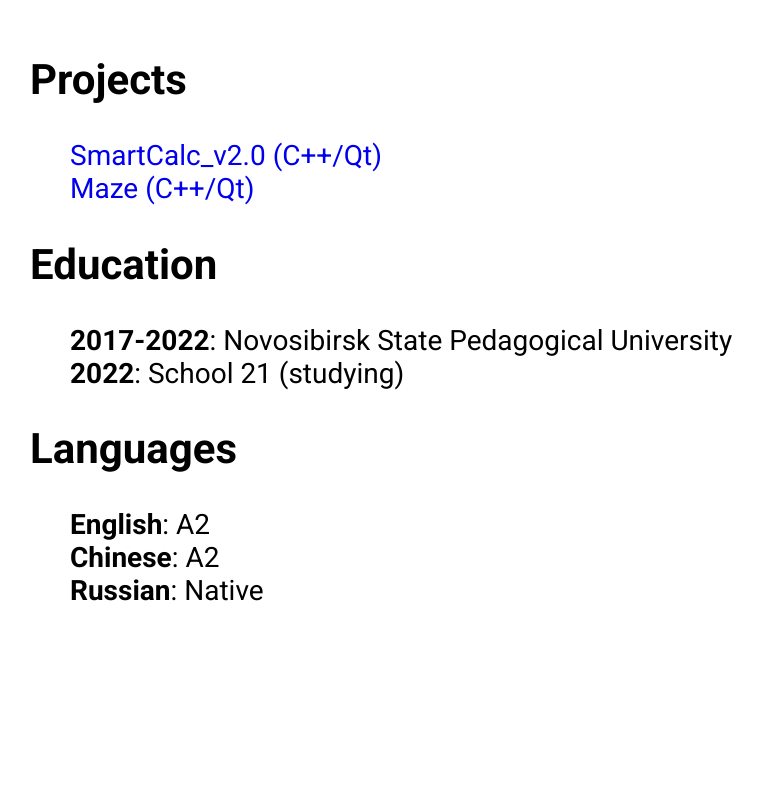
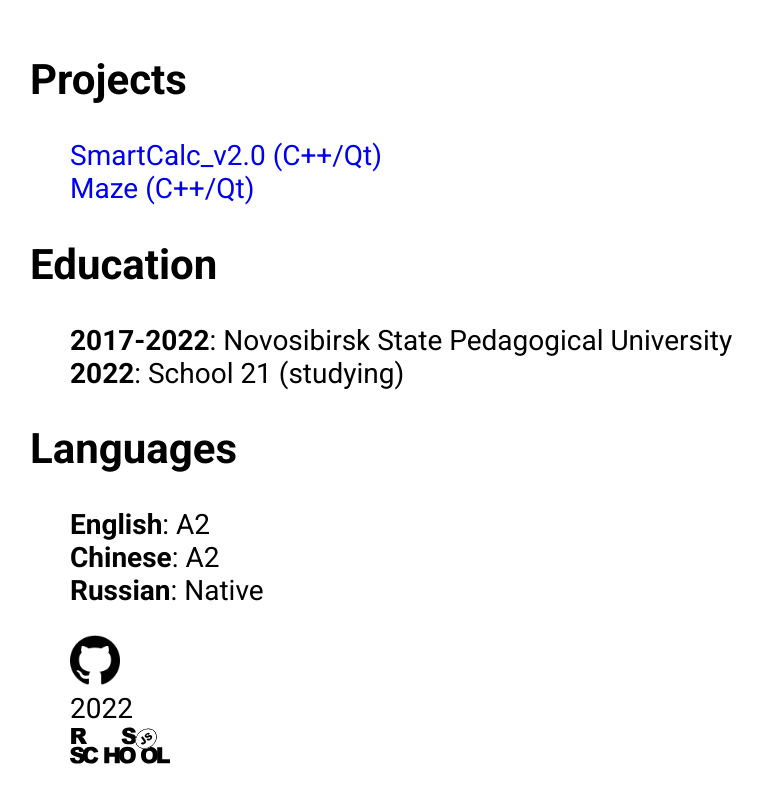
Before and after one commit to roshik14/rsschool-cv, a plain HTML site: page index.html in a window 1280 px wide. Shown: the part 1500-2300 px from the top of the page, without its empty margins (10-773 px from the left). Before the commit the page ends 2135 px from the top, so only its background shows below. Drawn offline with Linux system fonts and the light colour scheme.

Commit message:
feat: add footer

```diff
--- a/index.html
+++ b/index.html
@@ -90,12 +90,12 @@ function isIsogram(str) {
         <h2 class="projects-header">Projects</h2>
         <ul class="projects-list">
           <li class="projects-list-item">
-          <a class="projects-list-item-link" href="https://github.com/roshik14/SmartCalc_CPP">
+            <a class="projects-list-item-link" href="https://github.com/roshik14/SmartCalc_CPP" target="_blank">
               SmartCalc_v2.0 (C++/Qt)
             </a>
           </li>
           <li class="projects-list-item">
-          <a class="projects-list-item-link" href="https://github.com/roshik14/Maze_CPP">
+            <a class="projects-list-item-link" href="https://github.com/roshik14/Maze_CPP" target="_blank">
               Maze (C++/Qt)
             </a>
           </li>
@@ -127,7 +127,23 @@ function isIsogram(str) {
         </ul>
       </section>
     </main>
-  <footer class="footer"></footer>
+    <footer class="footer">
+      <ul class="footer-list">
+        <li>
+          <a class="github-link" href="https://github.com/roshik14">
+            <img src="images/github.png" alt="github-logo" width="50" height="50"/>
+          </a>
+        </li>
+        <li>
+          2022
+        </li>
+        <li>
+          <a class="rsschool-logo" href="https://rs.school/js/">
+            <img src="images/rs_school_js.svg" alt="rsschool-logo" width="100" height="40"/>
+          </a>
+        </li>
+      </ul>
+    </footer>
   </div>
 </body>
 </html>
```
Lines whose indentation alone changed are shown as unchanged.
